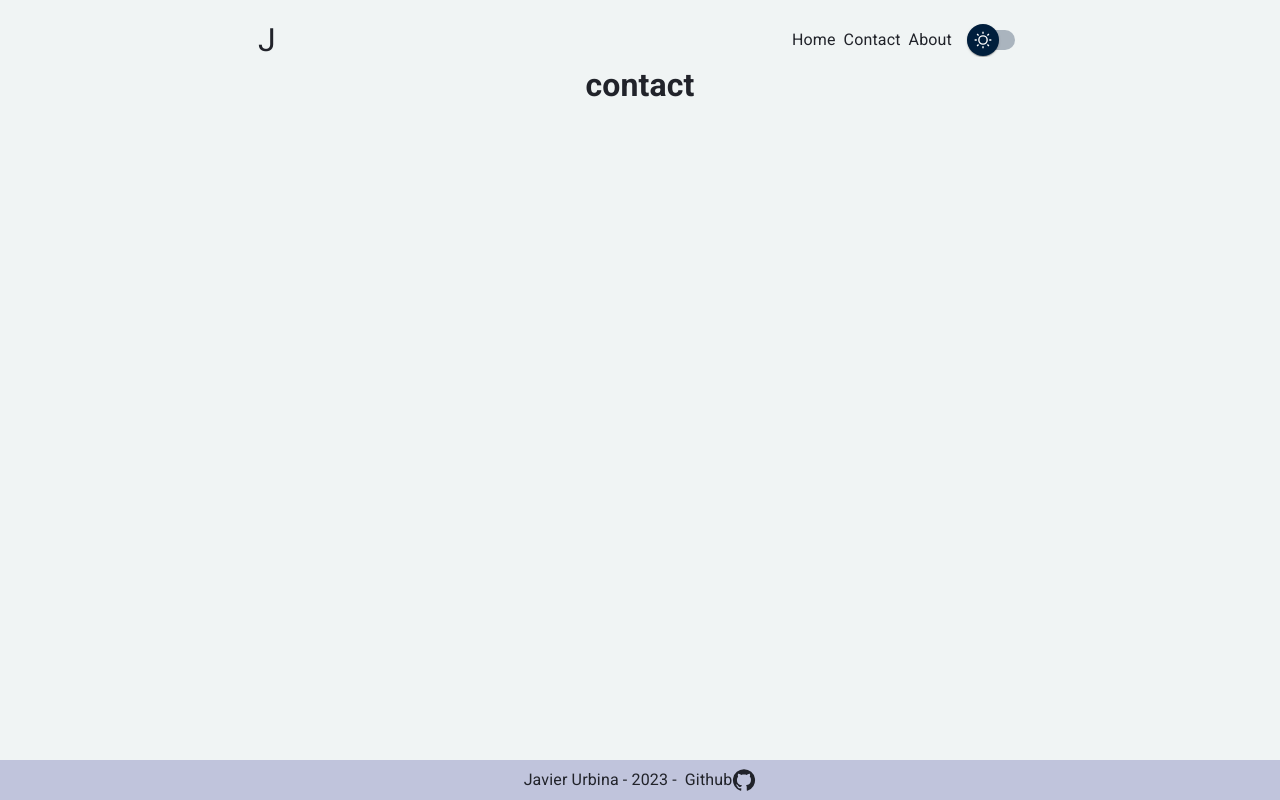
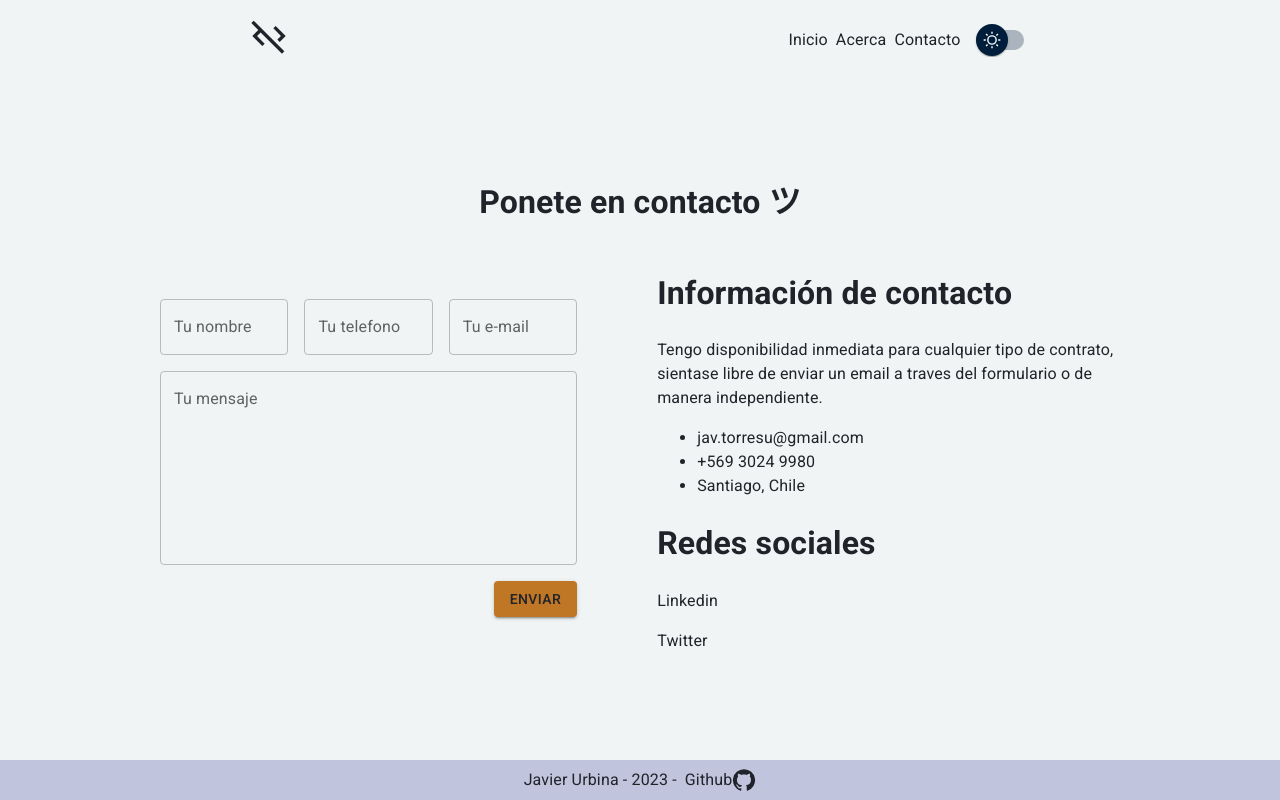
Before and after one commit to JavierUrbina14/personal-blog, a React (Vite) app: page /contact in a window 1280 px wide. Built offline with nearby package versions, Linux system fonts and the light colour scheme.

Commit message:
feature contact form

```diff
--- /dev/null
+++ b/src/components/ContactForm.jsx
@@ -0,0 +1,80 @@
+import { Button, Grid, TextField } from "@mui/material"
+import { useForm } from "../hooks/useForm"
+
+
+const initialFormContact = {
+    name: "",
+    phone: "",
+    email: "",
+    message: ""
+}
+
+export const ContactForm = () => {
+
+    const {name, phone, email, message, onInputChange} = useForm(initialFormContact);
+
+    const handleSubmit = (event) => {
+        event.preventDefault();
+        console.log({name, phone, email, message});
+    }
+
+    return (
+        <form onSubmit={handleSubmit} style={{display:"flex", alignItems:"center", width: "100%"}}>
+            <Grid container spacing={2}>
+                <Grid item xs={4}>
+                    <TextField
+                    label="Tu nombre"
+                    type="text"
+                    fullWidth
+                    color="warning"
+                    name='name'
+                    value={name}
+                    onChange={onInputChange}
+                    // helperText={emailValid}
+                    // error={!!emailValid && formSubmitted}
+                    />
+                </Grid>
+                <Grid item xs={4}>
+                    <TextField
+                    label="Tu telefono"
+                    type="text"
+                    fullWidth
+                    color="warning"
+                    name='phone'
+                    value={phone}
+                    onChange={onInputChange}
+                    />
+                </Grid>
+                <Grid item xs={4}>
+                    <TextField
+                    label="Tu e-mail"
+                    type="text"
+                    fullWidth
+                    color="warning"
+                    name='email'
+                    value={email}
+                    onChange={onInputChange}
+                    />
+                </Grid>
+                <Grid item xs={12}>
+                    <TextField
+                    label="Tu mensaje"
+                    type="text"
+                    fullWidth
+                    color="warning"
+                    multiline
+                    rows={7}
+                    name='message'
+                    value={message}
+                    onChange={onInputChange}
+                    />
+                </Grid>
+                <Grid item container direction={"row"} justifyContent={"end"}>
+                    <Button type='submit' variant="contained" sx={{ color: "inherit", backgroundColor: "#Bf7625" }}>
+                        Enviar
+                    </Button>
+                </Grid>
+            </Grid>
+        </form>
+    )
+}
--- /dev/null
+++ b/src/components/ContactInfo.jsx
@@ -0,0 +1,20 @@
+import { Grid } from "@mui/material"
+
+export const ContactInfo = () => {
+    return (
+        <Grid>
+            <h1>Información de contacto</h1>
+            <p>Tengo disponibilidad inmediata para cualquier tipo de contrato, sientase libre de enviar un email a traves del formulario o de manera independiente.</p>
+            <ul>
+                <li>jav.torresu@gmail.com</li>
+                <li>+569 3024 9980</li>
+                <li>Santiago, Chile</li>
+            </ul>
+            <h1>Redes sociales</h1>
+            <div>
+                <p>Linkedin</p>
+                <p>Twitter</p>
+            </div>
+        </Grid>
+    )
+}
--- /dev/null
+++ b/src/hooks/useForm.js
@@ -0,0 +1,54 @@
+import { useEffect, useMemo, useState } from 'react';
+
+export const useForm = (initialForm = {}, formValidations = {}) => {
+
+    const [formState, setFormState] = useState(initialForm);
+    const [formValidation, setFormValidation] = useState({});
+
+    useEffect(() => {
+        createValidators();
+    }, [formState])
+
+    useEffect(() => {
+        setFormState(initialForm);
+    }, [initialForm])
+
+    const isFormValid = useMemo(() => {
+        for (let formValue of Object.keys(formValidation)) {
+            if(formValidation[formValue] !== null){
+                return false
+            }
+        }
+        return true;
+    }, [formValidation])
+
+    const onInputChange = ({ target }) => {
+        const { name, value } = target;
+        setFormState({
+            ...formState,
+            [name]: value
+        });
+    }
+
+    const onResetForm = () => {
+        setFormState(initialForm);
+    }
+
+    const createValidators = () => {
+        const formCheckValues = {};
+        for (const formField of Object.keys(formValidations)) {
+            const [fn, errorMessage = 'Este campo es requerido'] = formValidations[formField];
+            formCheckValues[`${ formField }Valid`] = fn( formState[formField] ) ? null : errorMessage;
+        }
+        setFormValidation(formCheckValues);
+    }
+
+    return {
+        ...formState,
+        formState,
+        onInputChange,
+        onResetForm,
+        isFormValid,
+        ...formValidation,
+    }
+}
--- a/src/layout/PageLayout.jsx
+++ b/src/layout/PageLayout.jsx
@@ -14,7 +14,7 @@ export const PageLayout = ({ children, display = 'flex', flexDirection = 'column
                 flexDirection={flexDirection}
                 justifyContent={justifyContent}
                 alignItems={alignItems}
-                sx={{ height: "100%", marginTop: "2.5rem", marginBottom: "1rem" }}
+                sx={{ height: "100%", width: "100%", marginTop: "70px", marginBottom: "45px"}}
             >
                 <Navbar />
                 {children}
--- a/src/pages/Contact.jsx
+++ b/src/pages/Contact.jsx
@@ -1,9 +1,22 @@
+import { Grid } from "@mui/material"
 import { PageLayout } from "../layout/PageLayout"
+import { ContactForm } from "../components/ContactForm"
+import { ContactInfo } from "../components/ContactInfo"
+// import LinkedInIcon from '@mui/icons-material/LinkedIn';
+// import MailOutlineIcon from '@mui/icons-material/MailOutline';
 
 export const Contact = () => {
   return (
-    <PageLayout justifyContent="start">
-      <h1>contact</h1>
+    <PageLayout justifyContent="start" display="flex" flexDirection="row">
+      <Grid>
+        <Grid display={"flex"} justifyContent={"center"}>
+          <h1>Ponete en contacto ツ</h1>
+        </Grid>
+        <Grid display={"flex"} sx={{margin: "0 10rem", gap: "5rem", height: "100%"}}>
+          <ContactForm />
+          <ContactInfo />
+        </Grid>
+      </Grid>
     </PageLayout>
   )
 }
--- a/src/pages/Home.jsx
+++ b/src/pages/Home.jsx
@@ -12,7 +12,7 @@ export const Home = () => {
                 </Typography>
                 <Typography variant="h6">Full-Stack Developer</Typography>
             </Grid>
-            <Grid container sx={{ gap: "1rem", marginTop: "1.5rem" }}>
+            <Grid display={"flex"} justifyContent={"center"} sx={{ gap: "1rem", marginTop: "3.5rem" }}>
                 <Link component={RouterLink} color={"inherit"} underline="hover" to="/projects">
                     <Button variant="contained" sx={{ color: "inherit", backgroundColor: "#Bf7625" }}>Ver projectos</Button>
                 </Link>
--- a/src/themes/DarkTheme.js
+++ b/src/themes/DarkTheme.js
@@ -2,12 +2,14 @@ import { createTheme } from "@mui/material";
 
 export const DarkTheme = createTheme({
     palette: {
+      mode: "dark",
         primary: {
             main: "#21232A",
             footer: "#12171a"
         },
         text:{
             primary: "#f0f4f4",
+            secondary: "#f0f4f4",
         },
     },
 });
--- a/src/themes/LightTheme.js
+++ b/src/themes/LightTheme.js
@@ -2,6 +2,7 @@ import { createTheme } from "@mui/material";
 
 export const LightTheme = createTheme({
     palette: {
+        mode: "light",
         primary: {
             main: "#f0f4f4",
             footer: "#c0c4dc"
--- a/src/ui/Navbar.jsx
+++ b/src/ui/Navbar.jsx
@@ -3,18 +3,19 @@ import { Grid, Link } from "@mui/material"
 import { Link as RouterLink } from "react-router-dom"
 import { MaterialUISwitch } from "../components/SwitchButton"
 import { DarkLightThemeContext } from "../context/DarkLightThemeContext";
+import CodeOffIcon from '@mui/icons-material/CodeOff';
 
 export const Navbar = () => {
     const { darkMode, handleDarkMode } = useContext(DarkLightThemeContext);
     return (
         <Grid container direction={"row"} justifyContent={"space-around"} alignItems={"center"} sx={{position:"absolute", top: "0", paddingTop: "1rem", backgroundColor: "primary.main"}}>
             <Grid>
-                <span style={{fontSize: "2rem", underline: ""}}>J</span>
+                <CodeOffIcon sx={{ fontSize: 40 }} />
             </Grid>
             <Grid display={"flex"} alignItems={"center"} gap={1}>
-                <Link component={RouterLink} color={"inherit"} underline="hover" to="/">Home</Link>
-                <Link component={RouterLink} color={"inherit"} underline="hover" to="/contact">Contact</Link>
-                <Link component={RouterLink} color={"inherit"} underline="hover" to="/about">About</Link>
+                <Link component={RouterLink} color={"inherit"} underline="hover" to="/">Inicio</Link>
+                <Link component={RouterLink} color={"inherit"} underline="hover" to="/about">Acerca</Link>
+                <Link component={RouterLink} color={"inherit"} underline="hover" to="/contact">Contacto</Link>
                 <MaterialUISwitch checked={darkMode} onChange={handleDarkMode}/>
             </Grid>
         </Grid>
```
Also changed, not shown: src/style.css (line endings or trailing spaces).
